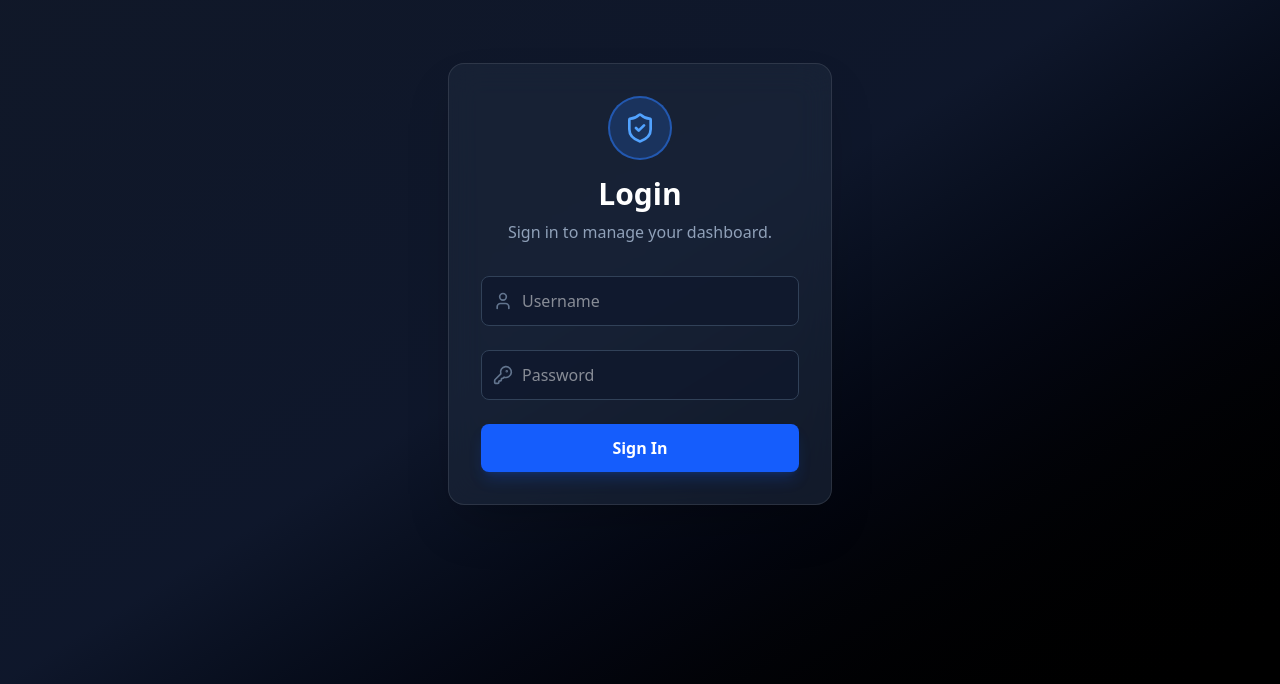
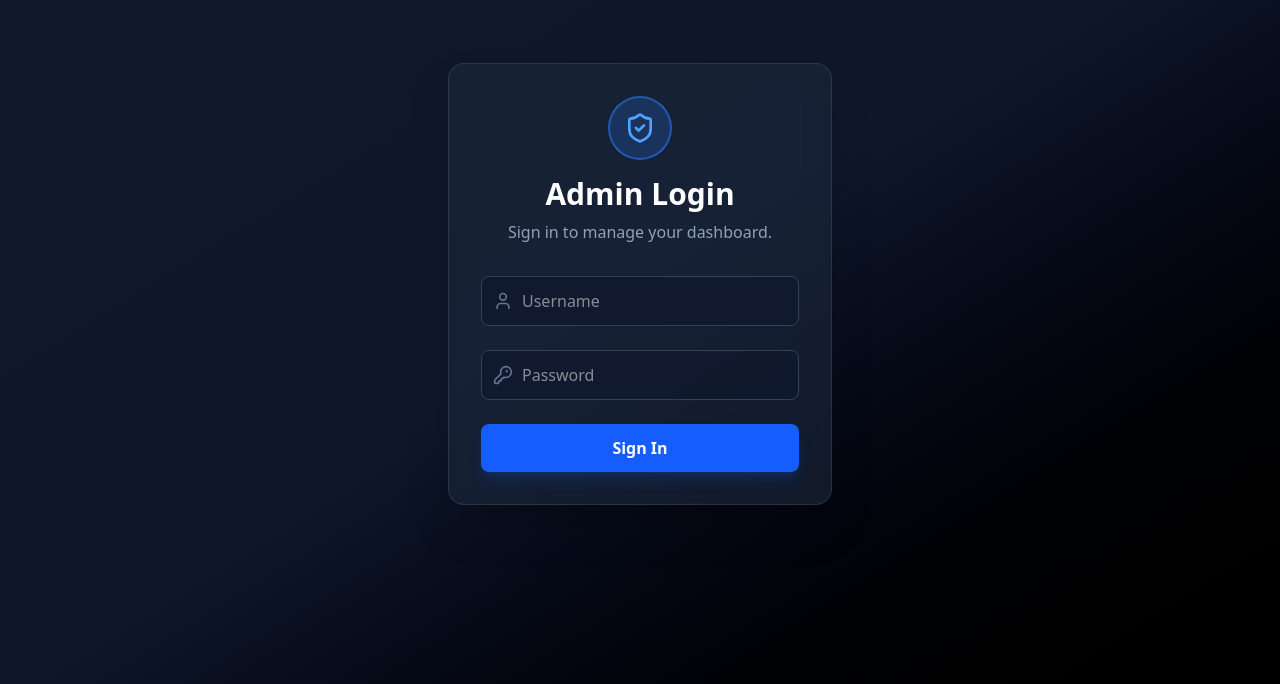
Before and after one commit to joshitha79/playsuper_assignmet, a Next.js app in the folder frontend/: page /admin/login in a window 1280 px wide. Shown: the part 116-800 px from the top of the page. Built offline with nearby package versions, Linux system fonts and the light colour scheme.

Commit message:
Admin Login

```diff
--- a/frontend/app/Components/Login.tsx
+++ b/frontend/app/Components/Login.tsx
@@ -64,7 +64,7 @@ const LoginPage: React.FC = () => {
           <div className="inline-flex items-center justify-center w-16 h-16 bg-blue-500/20 border-2 border-blue-500/50 rounded-full mb-4">
             <ShieldCheck className="w-8 h-8 text-blue-400" />
           </div>
-          <h1 className="text-3xl font-bold text-white">Login</h1>
+          <h1 className="text-3xl font-bold text-white">Admin Login</h1>
           <p className="text-slate-400 mt-2">
             Sign in to manage your dashboard.
           </p>
```
